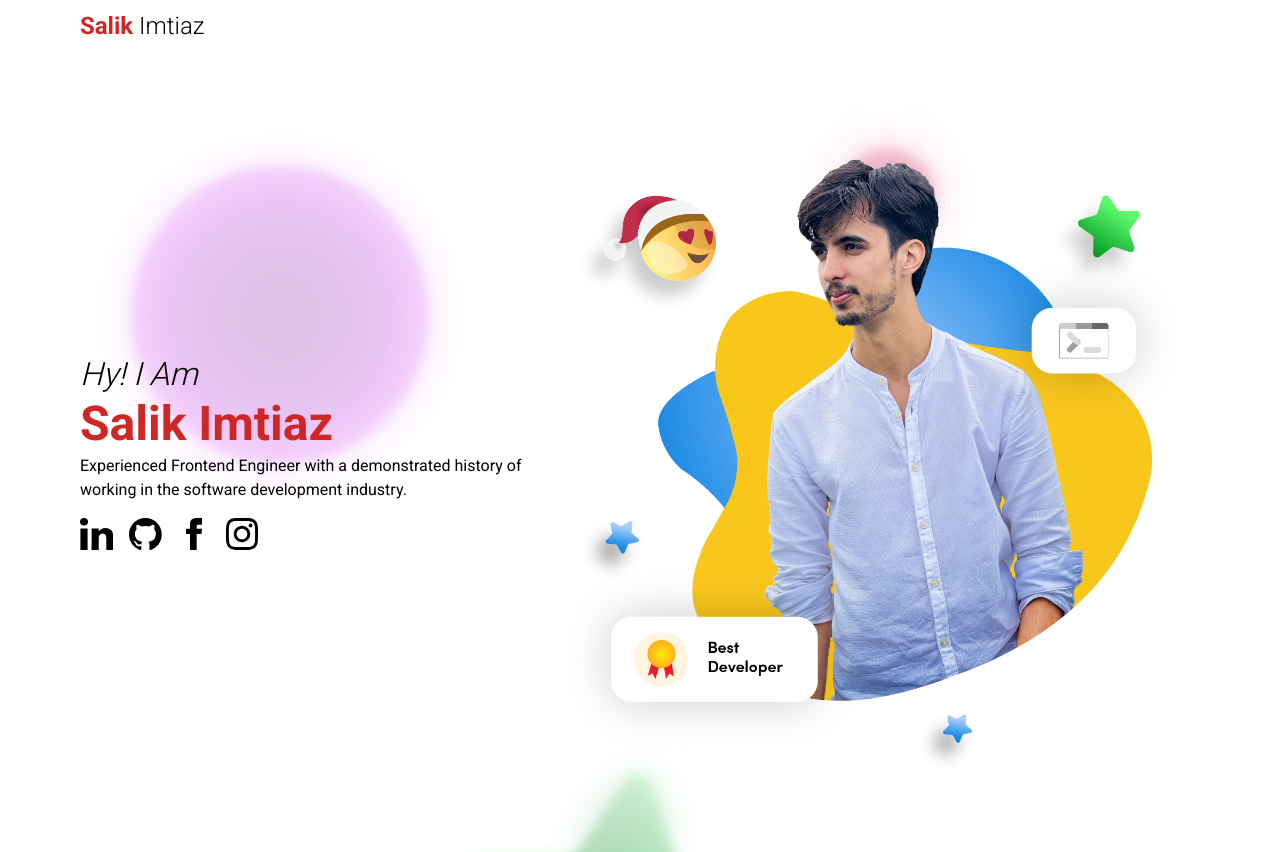
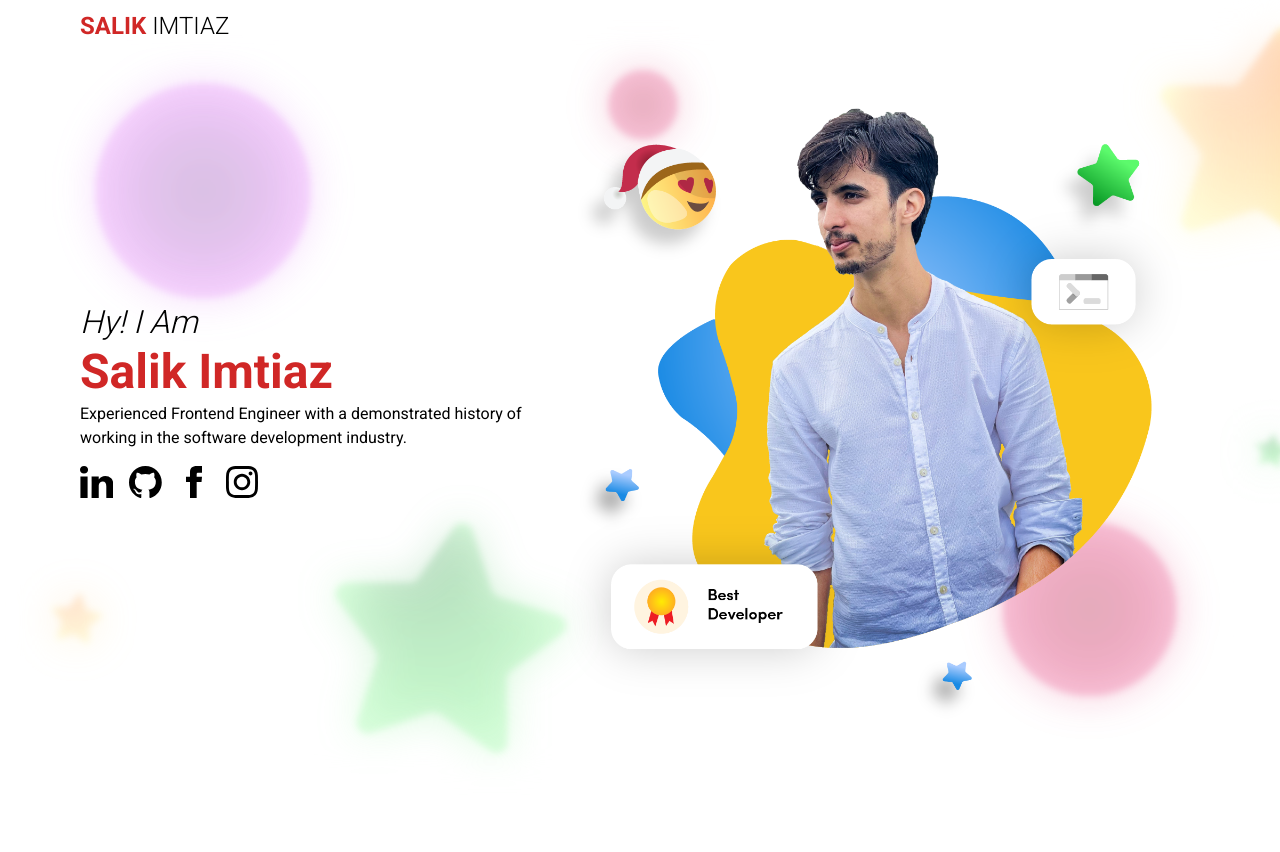
Before and after one commit to saalikimtiaz2/Portfolio-Website, a Next.js app: page / in a window 1280 px wide. After the commit the page ends 800 px from the top, so only its background shows below. Built offline with nearby package versions, Linux system fonts and the light colour scheme.

Commit message:
made header fixed to top

```diff
--- a/components/Navigation/Header/index.jsx
+++ b/components/Navigation/Header/index.jsx
@@ -15,8 +15,8 @@ function Header() {
         window.addEventListener('scroll', changeBackground);
     }, []);
     return (
-        <div className={`sticky left-0 top-0 xs:px-6 lg:px-20 py-2 z-50  ${navbar ? 'shadow-xl bg-white' : ''}`}>
-            <h1 className='text-24 font-semibold text-primary'>Salik <span className='text-black font-light'>Imtiaz</span></h1>
+        <div className={`fixed xs:px-6 lg:px-20 py-2 z-50  ${navbar ? 'shadow-xl' : ''}`}>
+            <h1 className='text-24 font-semibold text-primary uppercase'>Salik <span className='text-black font-light'>Imtiaz</span></h1>
         </div>
     )
 }
--- a/styles/home.module.scss
+++ b/styles/home.module.scss
@@ -1,6 +1,7 @@
 .heroSection {
   max-height: 70vh;
   background-image: url(/assets/bg.png);
+  background-size: cover;
   background-repeat: no-repeat;
 }
 .bluredBox {
```
Also changed, not shown: public/assets/hero.png.
